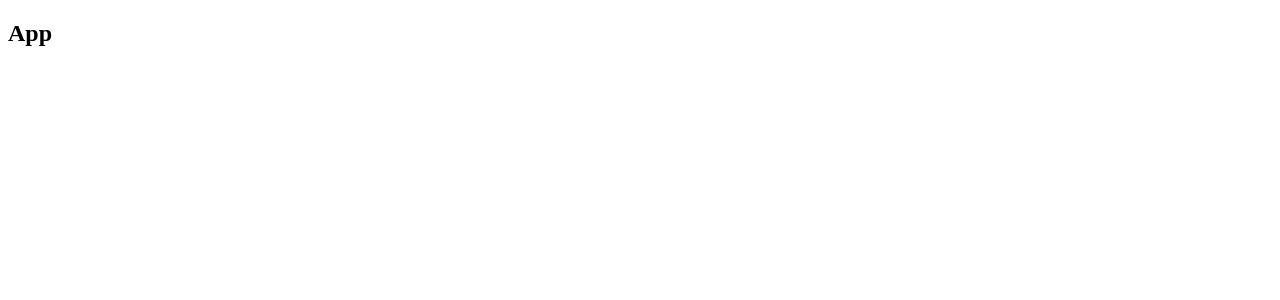
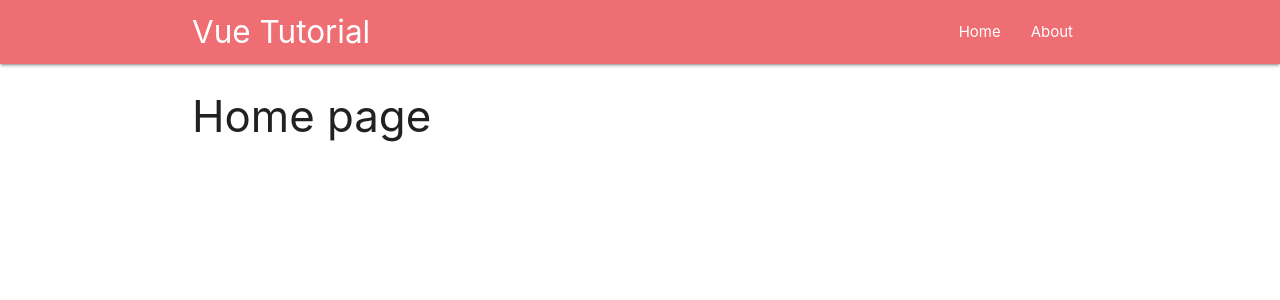
Before and after one commit to umeshraj/yt_vue_zero_sixty, a Vue app: page / in a window 1280 px wide. Shown: the top 300 px of the page. Built offline with nearby package versions, Linux system fonts and the light colour scheme.

Commit message:
Setting up routes

```diff
--- a/package.json
+++ b/package.json
@@ -9,7 +9,9 @@
   },
   "dependencies": {
     "core-js": "^3.6.5",
-    "vue": "^2.6.11"
+    "materialize-css": "^1.0.0-rc.2",
+    "vue": "^2.6.11",
+    "vue-router": "^3.3.4"
   },
   "devDependencies": {
     "@vue/cli-plugin-babel": "~4.4.0",
--- a/src/App.vue
+++ b/src/App.vue
@@ -1,12 +1,23 @@
 <template>
-  <h2>App</h2>
+  <div>
+    <Navbar />
+    <div class="container">
+      <router-view />
+    </div>
+  </div>
 </template>
 
 <script>
+import Navbar from "./components/Navbar";
+import "../node_modules/materialize-css/dist/css/materialize.min.css";
+import "../node_modules/materialize-css/dist/js/materialize.min.js";
+
 export default {
-  name: "App"
+  name: "App",
+  components: {
+    Navbar,
+  },
 };
 </script>
 
-<style>
-</style>
+<style></style>
--- /dev/null
+++ b/src/components/Navbar.vue
@@ -0,0 +1,14 @@
+<template>
+  <nav>
+    <div class="nav-wrapper">
+      <div class="container">
+        <router-link to="/" class="brand-logo"> Vue Tutorial </router-link>
+
+        <ul id="nav-mobile" class="right hide-on-med-and-down">
+          <li><router-link to="/">Home</router-link></li>
+          <li><router-link to="/about">About</router-link></li>
+        </ul>
+      </div>
+    </div>
+  </nav>
+</template>
--- a/src/main.js
+++ b/src/main.js
@@ -1,8 +1,11 @@
-import Vue from 'vue'
-import App from './App.vue'
+import Vue from "vue";
+import App from "./App.vue";
 
-Vue.config.productionTip = false
+import router from "./router";
+
+Vue.config.productionTip = false;
 
 new Vue({
-  render: h => h(App),
-}).$mount('#app')
+  router,
+  render: (h) => h(App),
+}).$mount("#app");
--- /dev/null
+++ b/src/router.js
@@ -0,0 +1,21 @@
+import Vue from "vue";
+import Router from "vue-router";
+
+import About from "./views/About.vue";
+import Home from "./views/Home.vue";
+
+Vue.use(Router);
+
+export default new Router({
+  mode: "history",
+  routes: [
+    {
+      path: "/",
+      component: Home,
+    },
+    {
+      path: "/about",
+      component: About,
+    },
+  ],
+});
--- /dev/null
+++ b/src/views/About.vue
@@ -0,0 +1,3 @@
+<template>
+  <h3>About page</h3>
+</template>
--- /dev/null
+++ b/src/views/Home.vue
@@ -0,0 +1,3 @@
+<template>
+  <h3>Home page</h3>
+</template>
```
Also changed, not shown: src/components/PostForm.vue (added), 1 other file (tests, documents, lock files or other folders).
